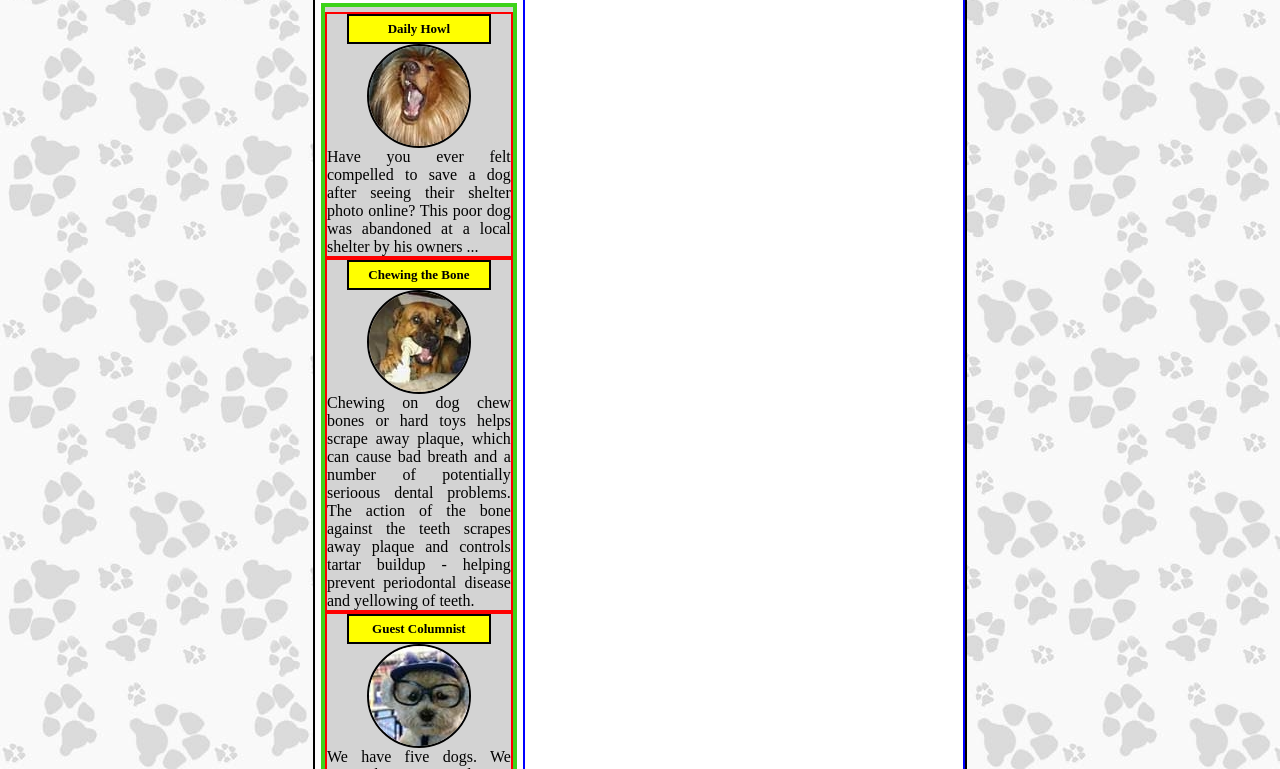
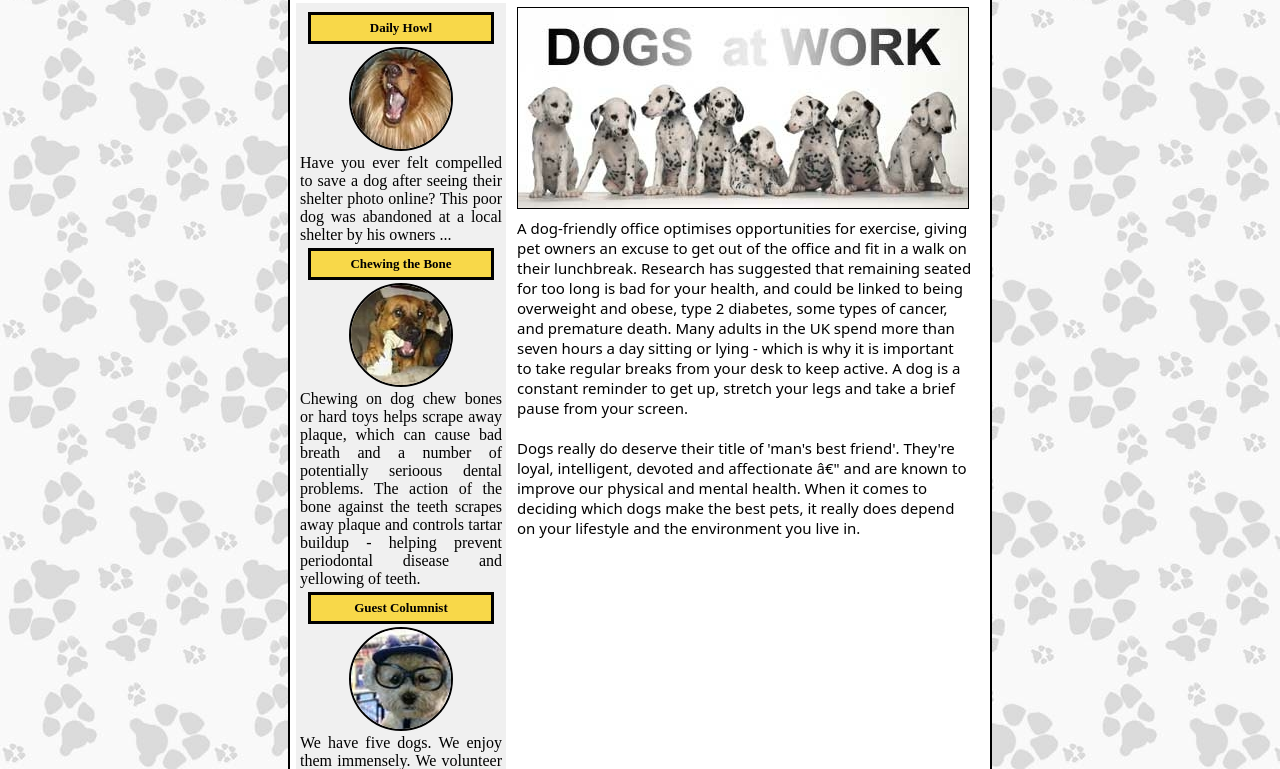
Before and after one commit to rahknov/doggie, a plain HTML site: page index.html in a window 1280 px wide. Shown: the part 167-936 px from the top of the page. Drawn offline with Linux system fonts and the light colour scheme.

Commit message:
Finished activity

```diff
--- a/index.html
+++ b/index.html
@@ -57,7 +57,16 @@
 
             </div>
             <div class="content">
-
+                <div class="item">
+                    <img src="images/content.jpg">
+                    <p>
+                        A dog-friendly office optimises opportunities for exercise, giving pet owners an excuse to get out of the office and fit in a walk on their lunchbreak. Research has suggested that remaining seated for too long is bad for your health, and could be linked to being overweight and obese, type 2 diabetes, some types of cancer, and premature death. Many adults in the UK spend more than seven hours a day sitting or lying - which is why it is important to take regular breaks from your desk to keep active. A dog is a constant reminder to get up, stretch your legs and take a brief pause from your screen.
+                    </p>
+                    <p>&ensp;</p>
+                    <p>
+                    Dogs really do deserve their title of 'man's best friend'. They're loyal, intelligent, devoted and affectionate â€" and are known to improve our physical and mental health. When it comes to deciding which dogs make the best pets, it really does depend on your lifestyle and the environment you live in.
+                    </p>
+                </div>
             </div>
         </div>
         <div class="footer">© Copyright. Vonkhar Jican Tubat. All Rights Reserved</div>
--- a/style.css
+++ b/style.css
@@ -27,7 +27,7 @@ p{
     flex-direction: column;
     background-color:white;
     border: black 2px solid;
-    width: 650px;
+    width: 700px;
 
 }
 
@@ -77,21 +77,20 @@ p{
     display:flex;
     flex-direction: column;
     align-items: center;
-
     width: 30%;
-    border: 4px solid rgb(62, 211, 25);
     margin: 6px;
-    background-color: lightgray;
+    background-color: rgb(240,240,240);
     padding-top:5px;
     padding-bottom: 5px;
 }
 .content{
-    width: 70%;
-    border: 2px solid blue;
+    width: 65%;
+    margin-top: 10px;
+    margin-left: 5px;
 }
 
 .sidebar{
-    border: 2px solid red;
+
     height: 100%;
 }
 
@@ -100,8 +99,9 @@ p{
     flex-direction: column;
     align-items: center;
     text-align:justify;
-    border: 2px solid red;
-
+    margin-top: 4px;
+    padding-left: 4px;
+    padding-right: 4px;
 }
 
 .sidebar-container .header{
@@ -109,25 +109,31 @@ p{
     justify-content: center;
     font-size: 13px;
     font-weight: bold;
-    background-color: yellow;
-    border: 2px solid black;
-    width: 120px;
+    background-color: rgb(248,216,73);
+    border: 3px solid black;
+    width: 160px;
     padding: 5px 10px;
 }
 
-.item img{
-
+.sidebar-container .item img{
         border-radius: 50%;
         border: 2px solid black;
-
+        margin-top:3px;
+        margin-bottom: 3px;
 }
 
 
-
-
+/**/
+.content .item img{
+    border: 1px solid black;;
+    margin-bottom: 5px;
+}
+.content .item p{
+    font-size: 15px;
+    font-family:system-ui, -apple-system, BlinkMacSystemFont, 'Segoe UI', Roboto, Oxygen, Ubuntu, Cantarell, 'Open Sans', 'Helvetica Neue', sans-serif;
+}
 
 /**/
-
 
 .footer{
     flex: 1;
@@ -135,7 +141,7 @@ p{
     justify-content: center;
     align-items: center;
     color:white;
-    background-color: rgb(129, 82, 28);
+    background-color: rgb(75, 63, 39);
     font-weight: bold;
     padding: 5px;
 }
```
